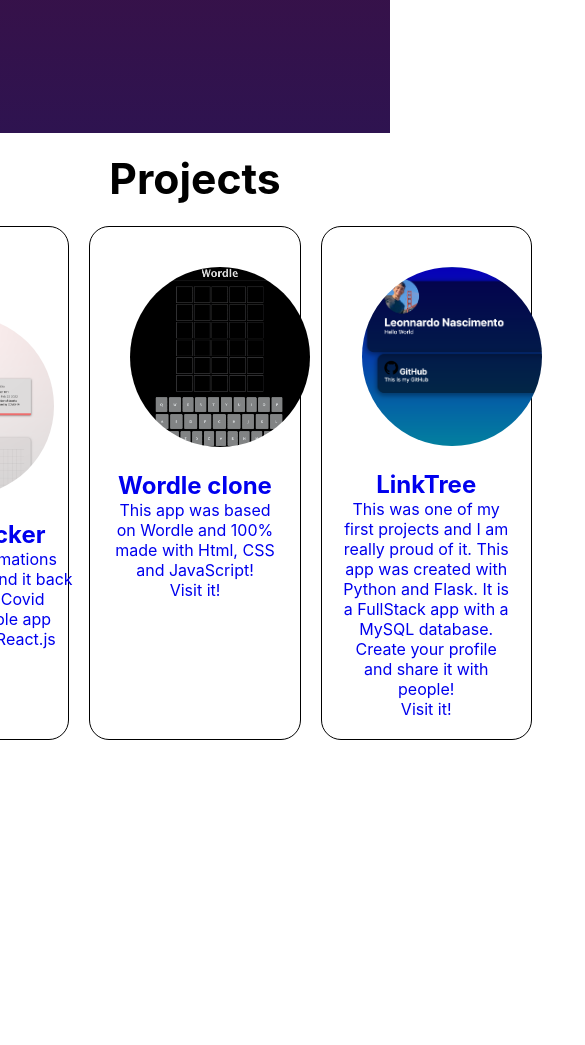
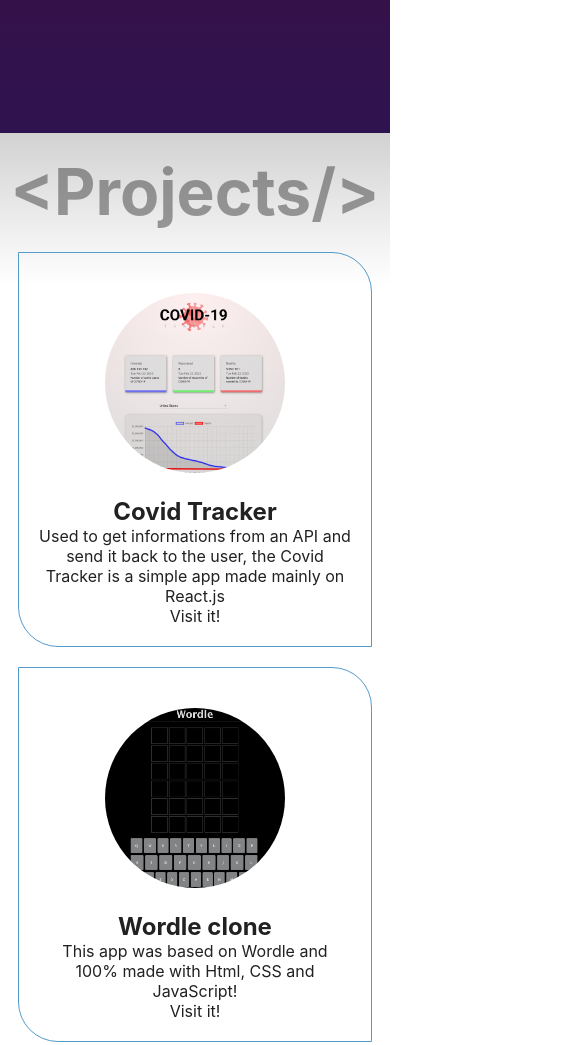
Before and after one commit to N-Leonnardo/portifolio, a plain HTML site: page index.html in a window 390 px wide. Shown: the part 660-1705 px from the top of the page, 585 px wide, since content can reach past the window. Before the commit the page ends 1410 px from the top, so only its background shows below. Drawn offline with nearby package versions, Linux system fonts and the light colour scheme; files whose address does not match are found by name.

Commit message:
second project commit

```diff
--- a/index.html
+++ b/index.html
@@ -51,7 +51,8 @@
     </div> -->
 
     <div class="displayF alignC directionV thirdSection">
-        <h2 class="proj">Projects</h2>
+        <div class="ProjDiv displayF alignC directionV">
+            <h2 class="proj">	&ltProjects/&gt</h2>
             <div>
                 <div class="projectsContainer displayF jstCenter ">
                     <div class="eachProj displayF jstCenter alignC">
@@ -81,5 +82,6 @@
                 </div>
             </div>
         </div>
+    </div>
 </body>
 </html>
--- a/style.css
+++ b/style.css
@@ -94,14 +94,20 @@
 
 
 .thirdSection{
-    margin-top: 5%;
+    padding-top: 5%;
     height: 40vh;
-    margin-bottom: 5%;
+    padding-bottom: 8%;
+
+    background: rgb(210,210,210);
+    background: -moz-linear-gradient(180deg, rgba(210,210,210,1) 0%, rgba(255,255,255,1) 39%);
+    background: -webkit-linear-gradient(180deg, rgba(210,210,210,1) 0%, rgba(255,255,255,1) 39%);
+    background: linear-gradient(180deg, rgba(210,210,210,1) 0%, rgba(255,255,255,1) 39%);
+    filter: progid:DXImageTransform.Microsoft.gradient(startColorstr="#d2d2d2",endColorstr="#ffffff",GradientType=1);
 }
-
 .proj {
-    font-size: 32pt;
+    font-size: 48pt;
     margin-bottom: 3%;
+    color: #4949498a;
 }
 
 .projImage {
@@ -110,18 +116,20 @@
     border-radius: 100px;
 }
 
+
 .eachProj {
     text-align: center;
     width: 20%;
     max-width: 20%;
     padding: 20px;
-    border: solid 1px;
-    border-radius: 20px;
+    border: 1px solid #549bcb;
+    border-radius: 0px 40px 0px 40px;
     margin: 10px;
 }
 
 .eachProj a{
     text-decoration: none;
+    color: rgb(33, 33, 33);
 }
 
 
@@ -158,4 +166,16 @@
         font-size: 8pt;
         height: 85vh;
     }
+
+    .projectsContainer{
+        flex-direction:column;
+        display: flex;
+        align-items: center;
+        justify-content: center;
+    }
+
+    .eachProj{
+        width: 80%;
+        max-width: 90%;
+    }
 }
```
Lines whose indentation alone changed are shown as unchanged.
